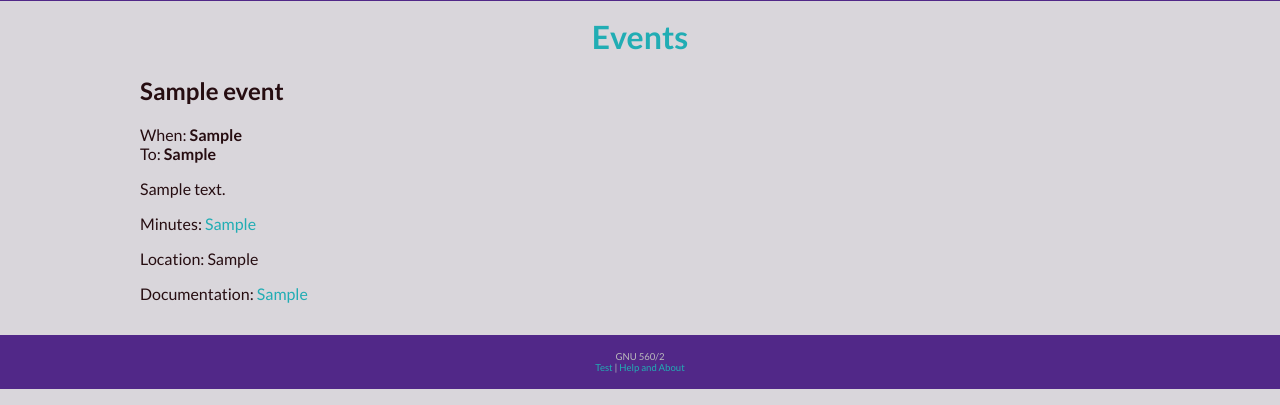
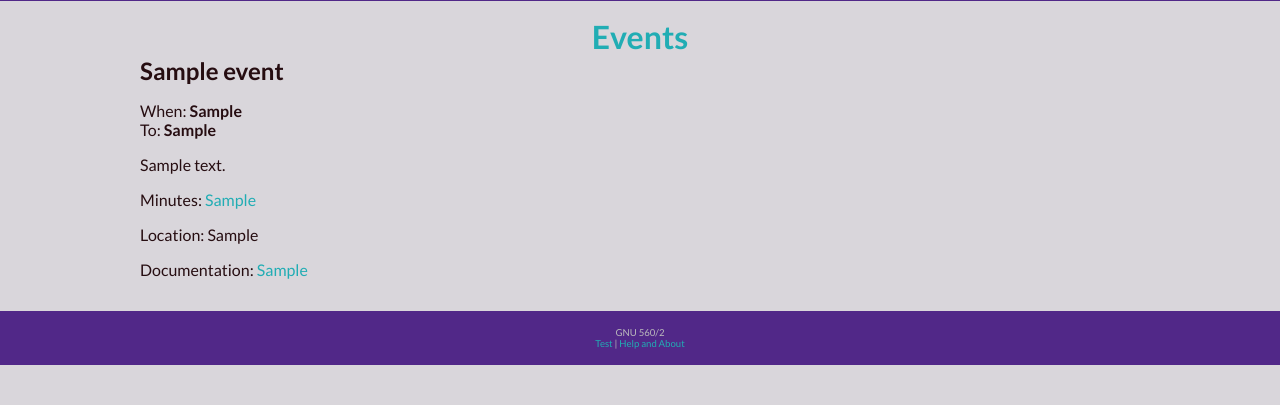
Before and after one commit to jhauserw3241/cdcdb-webserver, a Python web app: template templates/events/show.html in a window 1280 px wide. Shown: the part 121-526 px from the top of the page. Run offline with Jinja, Linux system fonts and the light colour scheme; the template is opened without the code that fills it: most values are stand-ins (such as "Sample title", 1, 10 or a date in 2020).

Commit message:
Fix margins on header 2

```diff
--- a/static/style.css
+++ b/static/style.css
@@ -88,6 +88,7 @@ ul#nav li:hover ul {
 	display: block;
 	background-color: var(--color-nav-hover);
 }
+
 ul#nav li ul li {
 	clear: both;
 	width: 100%;
@@ -112,6 +113,10 @@ div#contentwrapper {
 
 div#contentwrapper h1 {
 	text-align: center;
+	margin: 0px;
+}
+
+div#contentwrapper h2 {
 	margin: 0px;
 }
 
```
